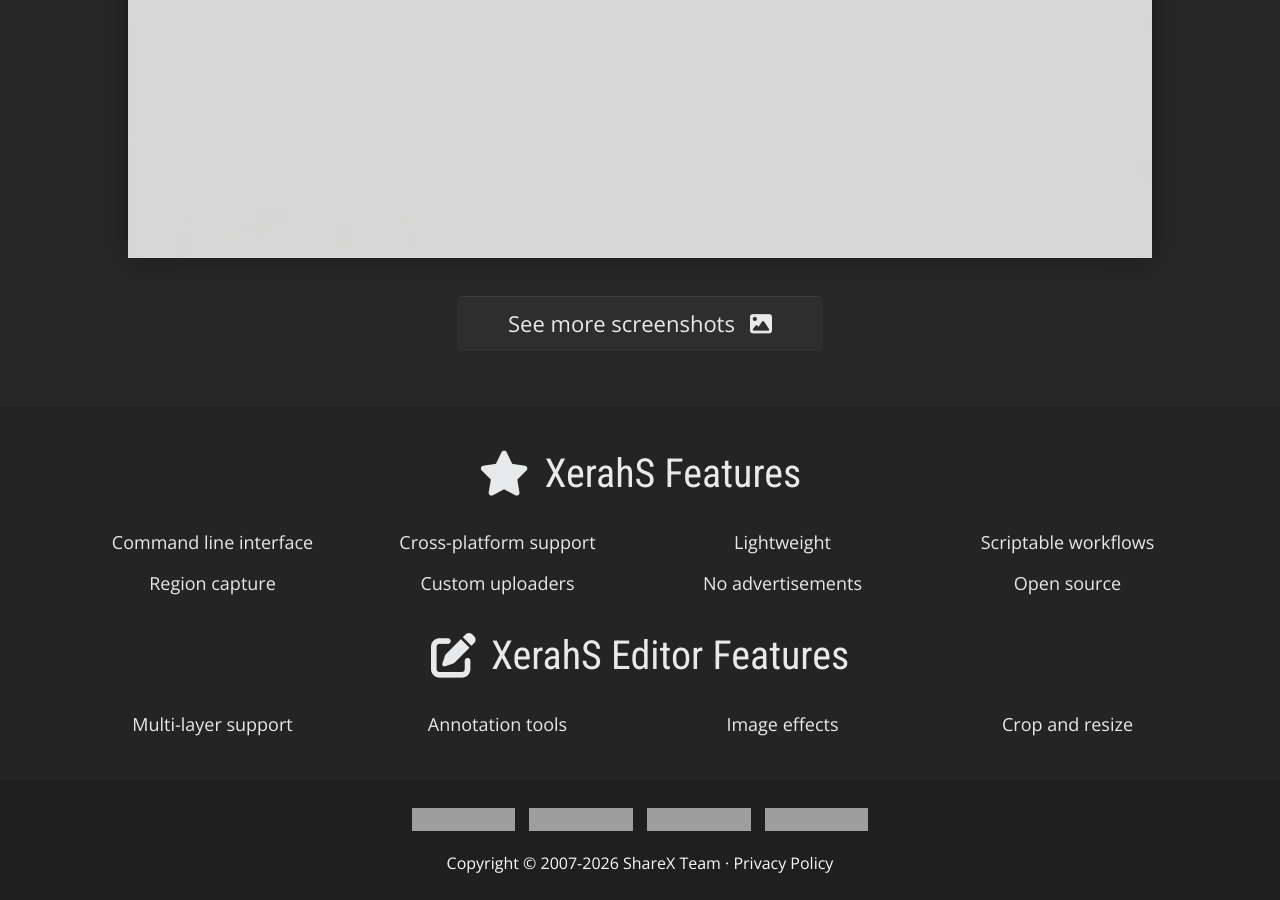
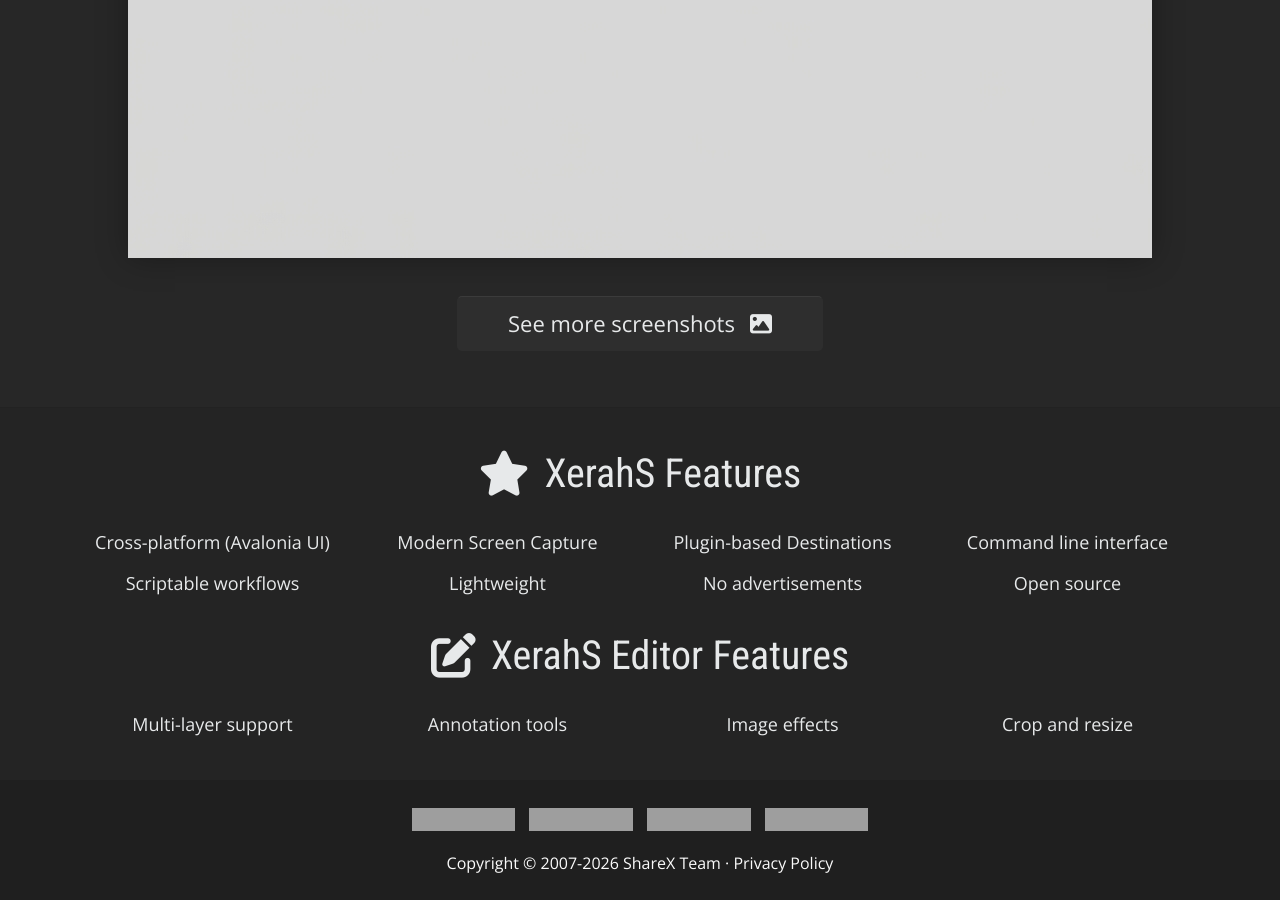
Before and after one commit to ShareX/sharex.github.io, a Jekyll site: the page built from xerahs/index.html, in a window 1280 px wide and 900 px high, scrolled down 1304 px. Built offline with Jekyll 4.4.1, drawn with Linux system fonts in a browser that asks for light colours; comment, search, counter and statistics services are not loaded; grey boxes are pictures that could not be loaded.

Commit message:
Highlight modern features in XerahS index page

```diff
--- a/xerahs/index.html
+++ b/xerahs/index.html
@@ -32,12 +32,12 @@
         <div class="container">
             <h3><a href="#features"><i class="fas fa-star"></i>XerahS Features</a></h3>
             <div class="row">
+                <div class="col-sm-3"><strong></strong>Cross-platform (Avalonia UI)</strong></div>
+                <div class="col-sm-3"><strong>Modern Screen Capture</strong></div>
+                <div class="col-sm-3"><strong>Plugin-based Destinations</strong></div>
                 <div class="col-sm-3">Command line interface</div>
-                <div class="col-sm-3">Cross-platform support</div>
+                <div class="col-sm-3">Scriptable workflows</div>
                 <div class="col-sm-3">Lightweight</div>
-                <div class="col-sm-3">Scriptable workflows</div>
-                <div class="col-sm-3">Region capture</div>
-                <div class="col-sm-3">Custom uploaders</div>
                 <div class="col-sm-3">No advertisements</div>
                 <div class="col-sm-3">Open source</div>
             </div>
```
